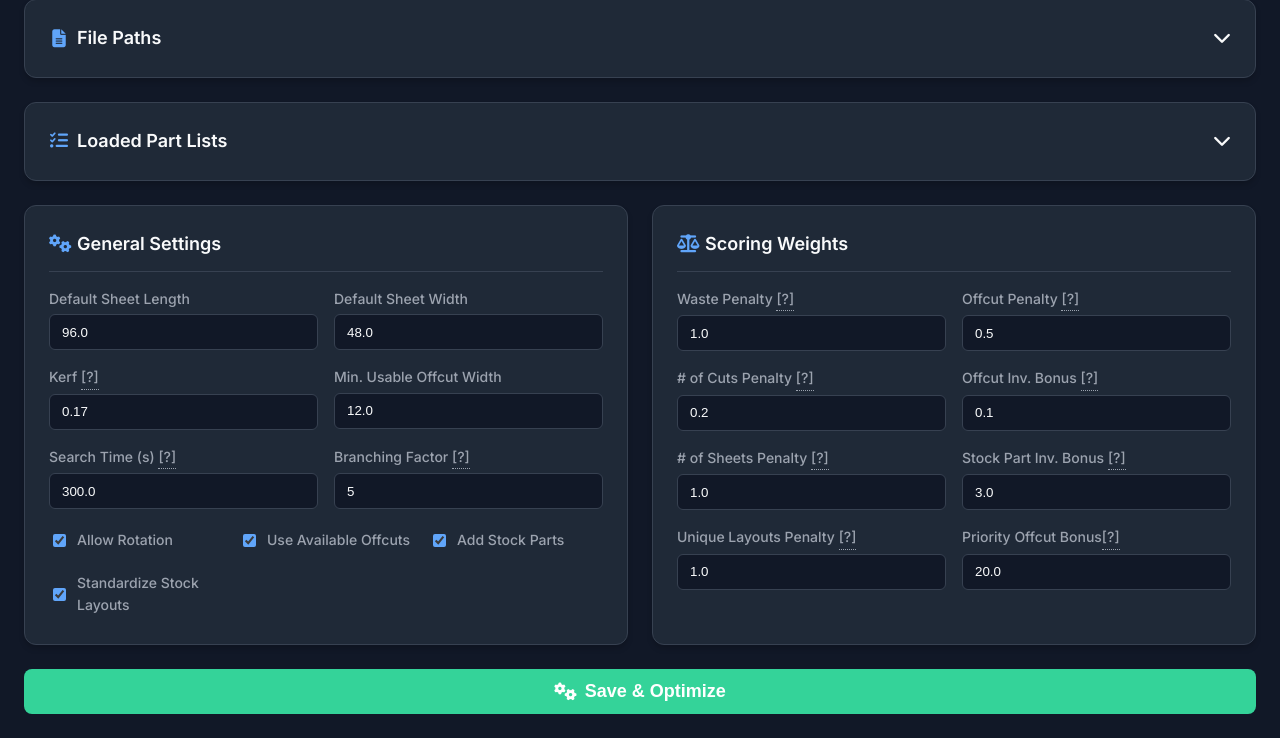
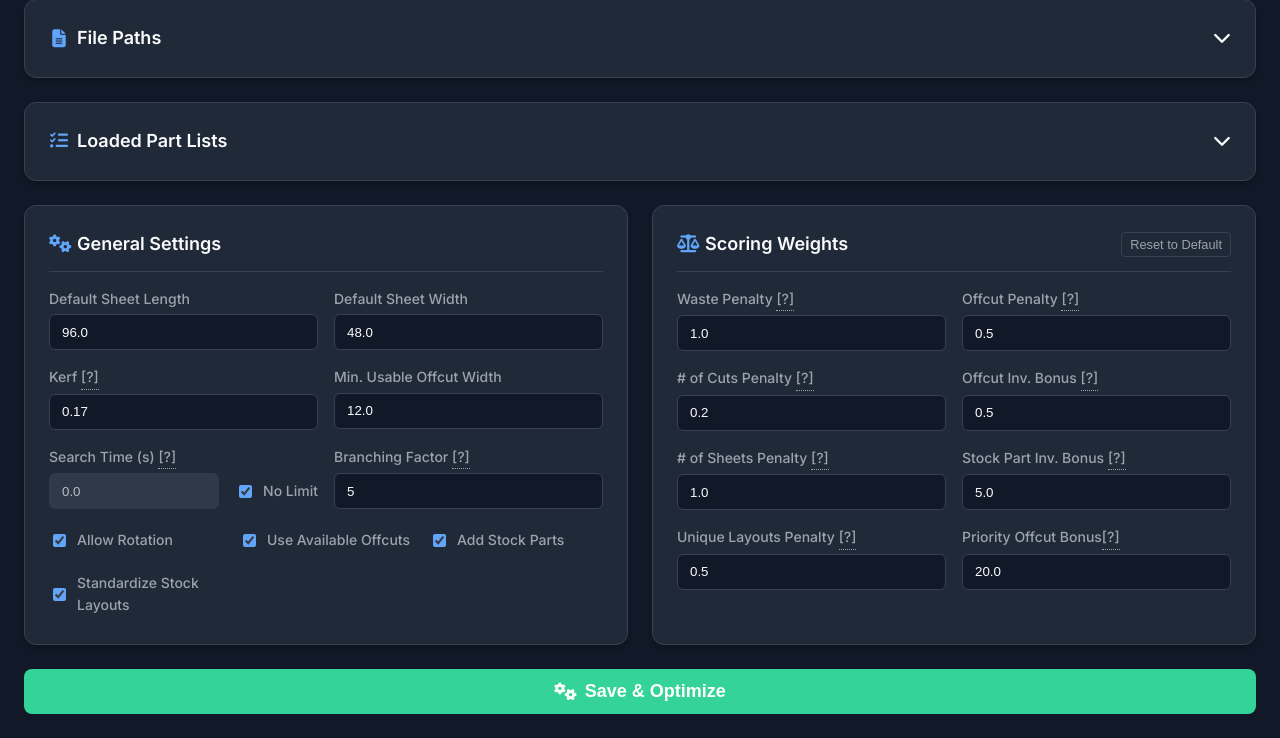
Before and after one commit to linklouis/Optimizer-App, a Flask app: page / in a window 1280 px wide. Shown: the part 184-922 px from the top of the page. Run offline with Flask 3, Linux system fonts and the light colour scheme.

Commit message:
Added required stock part quantity reset button, reset weights button, and made time limit optional

```diff
--- a/app.py
+++ b/app.py
@@ -163,7 +163,8 @@ def update_config_from_form(config, form_data):
     config['default_width'] = form_data.get('default_width', type=float)
     config['kerf'] = form_data.get('kerf', type=float)
     config['min_offcut_dim'] = form_data.get('min_offcut_dim', type=float)
-    config['search_time_limit'] = form_data.get('search_time_limit', type=float)
+    time_limit_val = form_data.get('search_time_limit', type=float)
+    config['search_time_limit'] = time_limit_val if time_limit_val is not None else 0.0
     config['branching_factor'] = form_data.get('branching_factor', type=int)
     config['allow_rotation'] = form_data.get('allow_rotation') == 'true'
     config['use_offcuts'] = form_data.get('use_offcuts') == 'true'
@@ -520,7 +521,15 @@ def home():
     elif request.method == 'GET' and 'optimization_result' in session:
         optimization_result = session['optimization_result']
 
-    return render_template('index.html', config=config, result=optimization_result, all_stock_parts=all_stock_parts_list, hhos_file_contents=hhos_file_contents, all_offcuts=all_offcuts_list)
+    default_weights = {k: v for k, v in DEFAULT_CONFIG.items() if k.startswith('w_')}
+
+    return render_template('index.html',
+                           config=config,
+                           result=optimization_result,
+                           all_stock_parts=all_stock_parts_list,
+                           hhos_file_contents=hhos_file_contents,
+                           all_offcuts=all_offcuts_list,
+                           default_weights=default_weights)
 
 @app.route('/update_layout', methods=['POST'])
 def update_layout():
--- a/misc/TODO.txt
+++ b/misc/TODO.txt
@@ -63,6 +63,7 @@ BUGS
     - Does the priority offcut bonus affect the ideal score?
     - Only clicking on the center of a closed dropdown opens it, not the bottom
     - Remove the parenthesies in the names of some of the columns in the Loaded Parts Lists.
+    - The dragging to resize cards isn't working?
 
 MISC
     - Change default branching factor to 2 or 3. Also update tooltip.
--- a/optimizer.py
+++ b/optimizer.py
@@ -275,7 +275,7 @@ def optimize_multiple_sheets(parts_to_cut: List[Part], stock_sheets: List[Dict],
     best_score = -float('inf')
 
     # --- Branch and Bound Loop ---
-    while pq and (time.time() - start_time) < time_limit:
+    while pq and (time_limit <= 0 or (time.time() - start_time) < time_limit):
         _, current_score, _, current_parts, used_layouts, used_signatures = heapq.heappop(pq)
 
         if -_calculate_bound(list(current_parts.values()), current_score, config, reference_area) < best_score:
--- a/static/css/style.css
+++ b/static/css/style.css
@@ -152,6 +152,9 @@ details:not([open]) .collapsible-content {
     transform: rotate(180deg);
 }
 .card-header {
+    display: flex;
+    justify-content: space-between;
+    align-items: center;
     margin-bottom: 1rem;
 }
 
@@ -185,6 +188,33 @@ input:focus { outline: none; border-color: var(--primary); box-shadow: 0 0 0 2px
 .submit-button:hover { background-color: #059669; }
 .submit-button:active { transform: translateY(1px); }
 .form-divider { border: 0; height: 1px; background-color: var(--border-color); margin: 1.5rem 0; }
+
+.btn-header-action {
+    margin-left: auto;
+    font-size: 0.8rem;
+    padding: 0.3rem 0.6rem;
+}
+
+.input-with-toggle {
+    display: flex;
+    align-items: center;
+    gap: 1rem;
+}
+
+.input-with-toggle input[type="number"] {
+    flex-grow: 1;
+}
+
+.input-with-toggle input[type="number"]:disabled {
+    background-color: var(--border-color);
+    cursor: not-allowed;
+    opacity: 0.7;
+}
+
+.no-time-limit-toggle {
+    margin-bottom: 0; /* Override default label margin */
+    flex-shrink: 0;
+}
 
 /* Dynamic File Inputs */
 .dynamic-file-list { display: flex; flex-direction: column; gap: 0.5rem; margin-bottom: 0.75rem; }
--- a/static/js/main.js
+++ b/static/js/main.js
@@ -1,6 +1,70 @@
 document.addEventListener('DOMContentLoaded', function() {
     let stateHistory = [];
     let currentState = null;
+
+        /** --- Configuration Page Actions --- */
+
+    // 1. Reset Stock Quantities Button
+    const resetStockBtn = document.getElementById('reset-stock-qty');
+    if (resetStockBtn) {
+        resetStockBtn.addEventListener('click', () => {
+            // Find all required quantity inputs within the "Manage Stock Parts" card and reset them.
+            const card = resetStockBtn.closest('.card');
+            if (card) {
+                card.querySelectorAll('.required-qty-input').forEach(input => {
+                    input.value = '';
+                });
+            }
+        });
+    }
+
+    // 2. Reset Scoring Weights Button
+    const resetWeightsBtn = document.getElementById('reset-weights-btn');
+    if (resetWeightsBtn) {
+        resetWeightsBtn.addEventListener('click', () => {
+            const weightsDataEl = document.getElementById('default-weights-data');
+            if (!weightsDataEl) return;
+
+            const defaultWeights = JSON.parse(weightsDataEl.textContent);
+            for (const key in defaultWeights) {
+                const input = document.getElementById(key);
+                if (input) {
+                    input.value = defaultWeights[key];
+                }
+            }
+        });
+    }
+
+    // 3. Optional Time Limit Checkbox
+    const timeLimitInput = document.getElementById('search_time_limit');
+    const noTimeLimitCb = document.getElementById('no-time-limit-cb');
+    if (timeLimitInput && noTimeLimitCb) {
+        let previousTimeLimit = timeLimitInput.value;
+
+        // Set initial state on page load
+        if (parseFloat(timeLimitInput.value) <= 0) {
+            noTimeLimitCb.checked = true;
+            timeLimitInput.disabled = true;
+        }
+
+        noTimeLimitCb.addEventListener('change', () => {
+            if (noTimeLimitCb.checked) {
+                previousTimeLimit = timeLimitInput.value;
+                timeLimitInput.value = '0';
+                timeLimitInput.disabled = true;
+            } else {
+                timeLimitInput.value = previousTimeLimit > 0 ? previousTimeLimit : '5.0';
+                timeLimitInput.disabled = false;
+            }
+        });
+
+        timeLimitInput.addEventListener('input', () => {
+             if(!noTimeLimitCb.checked) {
+                previousTimeLimit = timeLimitInput.value;
+             }
+        });
+    }
+
 
     // --- State-dependent Functions ---
 
@@ -304,13 +368,45 @@ document.addEventListener('DOMContentLoaded', function() {
         });
     });
 
+    // Corrected Resizable Card Logic
     document.querySelectorAll('.resizable-card .resize-handle').forEach(handle => {
         const selectorList = handle.parentElement.querySelector('.stock-selector');
+        const collapsibleContent = handle.closest('.collapsible-content');
+
         handle.addEventListener('mousedown', function(e) {
             e.preventDefault();
-            const startY = e.clientY, startHeight = selectorList.offsetHeight;
-            const doDrag = (e) => selectorList.style.height = `${startHeight + e.clientY - startY}px`;
-            const stopDrag = () => document.documentElement.removeEventListener('mousemove', doDrag);
+
+            // The accordion must be open to resize
+            const accordion = handle.closest('details.animated-accordion');
+            if (!accordion || !accordion.open) return;
+
+            const startY = e.clientY;
+            const startHeight = selectorList.offsetHeight;
+
+            // Store the original transition and disable it for smooth dragging
+            const originalTransition = collapsibleContent.style.transition;
+            collapsibleContent.style.transition = 'none';
+
+            const doDrag = (e) => {
+                // Ensure height doesn't go below a minimum (e.g., 50px)
+                const newHeight = Math.max(50, startHeight + e.clientY - startY);
+                selectorList.style.height = `${newHeight}px`;
+
+                // Update the parent accordion's max-height to allow it to grow
+                if (collapsibleContent) {
+                    collapsibleContent.style.maxHeight = `${collapsibleContent.scrollHeight}px`;
+                }
+            };
+
+            const stopDrag = () => {
+                // Restore the original transition when dragging stops
+                if (collapsibleContent) {
+                    collapsibleContent.style.transition = originalTransition;
+                }
+                document.documentElement.removeEventListener('mousemove', doDrag);
+                document.documentElement.removeEventListener('mouseup', stopDrag);
+            };
+
             document.documentElement.addEventListener('mousemove', doDrag);
             document.documentElement.addEventListener('mouseup', stopDrag, { once: true });
         });
--- a/templates/index.html
+++ b/templates/index.html
@@ -13,6 +13,9 @@
 <body class="{{ 'dark-mode' if config.dark_mode else '' }}">
     <script id="initial-results-data" type="application/json">
         {{ result | tojson | safe if result else 'null' }}
+    </script>
+    <script id="default-weights-data" type="application/json">
+        {{ default_weights | tojson | safe }}
     </script>
 
     <div id="loading-overlay" style="display: none;">
@@ -145,10 +148,12 @@
                         <details class="collapsible-section animated-accordion">
                             <summary class="card-title"><i class="fa-solid fa-ruler-combined"></i> Manage Offcuts</summary>
                              <div class="collapsible-content">
-                                <div class="card-header"><div class="button-group">
-                                    <button type="button" class="btn-secondary" id="select-all-offcuts">Select All</button>
-                                    <button type="button" class="btn-secondary" id="deselect-all-offcuts">Deselect All</button>
-                                </div></div>
+                                <div class="card-header">
+                                    <div class="button-group">
+                                        <button type="button" class="btn-secondary" id="select-all-offcuts">Select All</button>
+                                        <button type="button" class="btn-secondary" id="deselect-all-offcuts">Deselect All</button>
+                                    </div>
+                                </div>
                                 <div class="stock-selector offcut-selector">
                                     {% for offcut in all_offcuts %}
                                     <div class="stock-item">
@@ -176,10 +181,13 @@
                         <details class="collapsible-section animated-accordion">
                             <summary class="card-title"><i class="fa-solid fa-boxes-stacked"></i>Manage Stock Parts</summary>
                             <div class="collapsible-content">
-                                <div class="card-header"><div class="button-group">
-                                    <button type="button" class="btn-secondary" id="select-all-stock">Select All</button>
-                                    <button type="button" class="btn-secondary" id="deselect-all-stock">Deselect All</button>
-                                </div></div>
+                                <div class="card-header">
+                                    <div class="button-group">
+                                        <button type="button" class="btn-secondary" id="select-all-stock">Select All</button>
+                                        <button type="button" class="btn-secondary" id="deselect-all-stock">Deselect All</button>
+                                    </div>
+                                    <button type="button" class="btn-secondary" id="reset-stock-qty">Reset Quantities</button>
+                                </div>
                                 <div class="stock-selector">
                                     {% for part in all_stock_parts %}
                                     <label class="stock-item" for="stock_{{ part.internal_ref }}">
@@ -212,7 +220,12 @@
                                 <div><label for="min_offcut_dim">Min. Usable Offcut Width</label><input type="number" step="any" id="min_offcut_dim" name="min_offcut_dim" value="{{ config.min_offcut_dim }}"></div>
                                 <div>
                                     <label for="search_time_limit">Search Time (s) <span class="tooltip" data-tooltip="Total time for the optimizer to run. Longer times allow for a more thorough search and better results.&#013;Note: Ideally, the algorithm will finish before the time runs out. If it doesn't, it will pick the best option it's found so far. If it hasn't found a viable option yet, an error will occur.">[?]</span></label>
-                                    <input type="number" step="any" id="search_time_limit" name="search_time_limit" value="{{ config.search_time_limit }}">
+                                    <div class="input-with-toggle">
+                                        <input type="number" step="any" id="search_time_limit" name="search_time_limit" value="{{ config.search_time_limit }}">
+                                        <label class="checkbox-group no-time-limit-toggle">
+                                            <input type="checkbox" id="no-time-limit-cb"> No Limit
+                                        </label>
+                                    </div>
                                 </div>
                                 <div>
                                     <label for="branching_factor">Branching Factor <span class="tooltip" data-tooltip="Number of random layouts to generate at each search step. Higher values explore more options but are slower.">[?]</span></label>
@@ -228,7 +241,10 @@
                         </section>
 
                         <section class="card">
-                            <h2 class="card-title"><i class="fa-solid fa-balance-scale"></i> Scoring Weights</h2>
+                            <h2 class="card-title">
+                                <i class="fa-solid fa-balance-scale"></i> Scoring Weights
+                                <button type="button" class="btn-secondary btn-header-action" id="reset-weights-btn">Reset to Default</button>
+                            </h2>
                             <div class="form-grid" style="grid-template-columns: repeat(auto-fit, minmax(180px, 1fr));">
                                 <div>
                                     <label for="w_waste">Waste Penalty <span class="tooltip" data-tooltip="Penalizes unusable scrap material.">[?]</span></label>
```
Also changed, not shown: config.json (+4 -4 lines).
